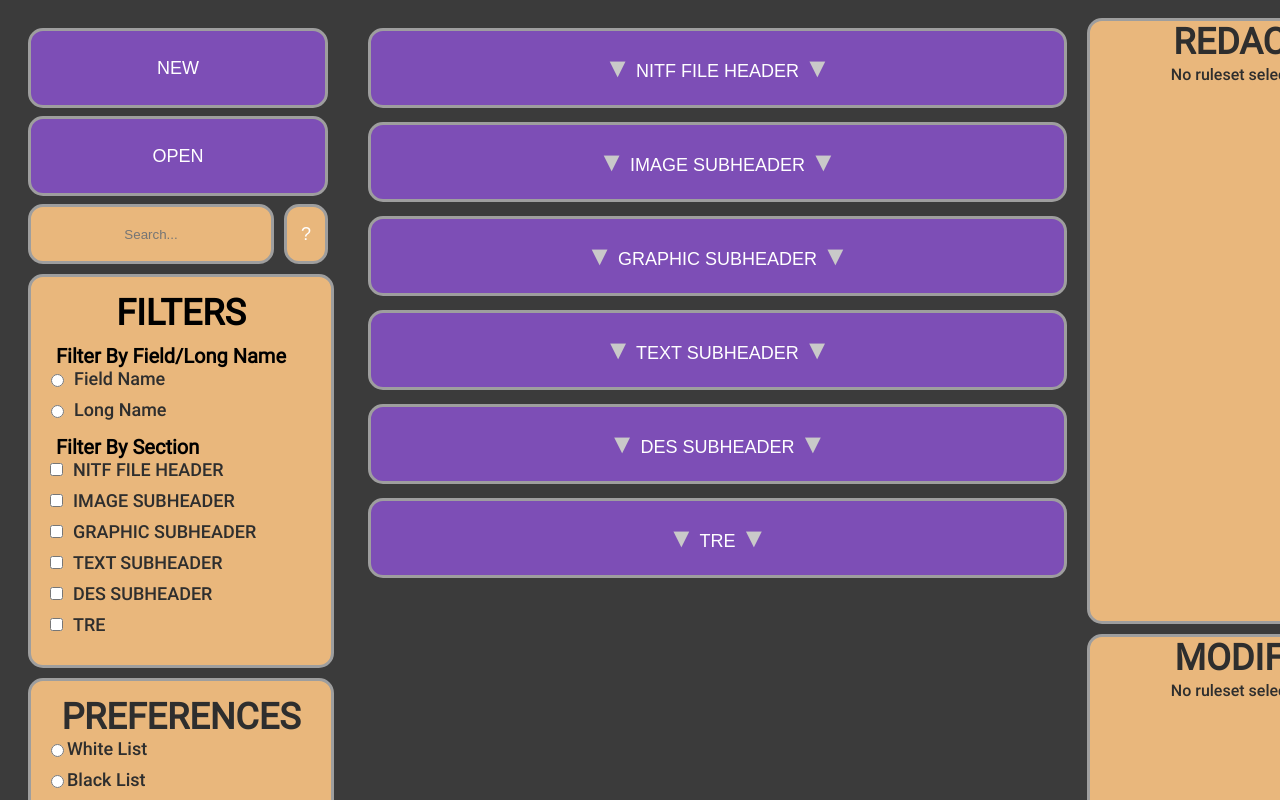
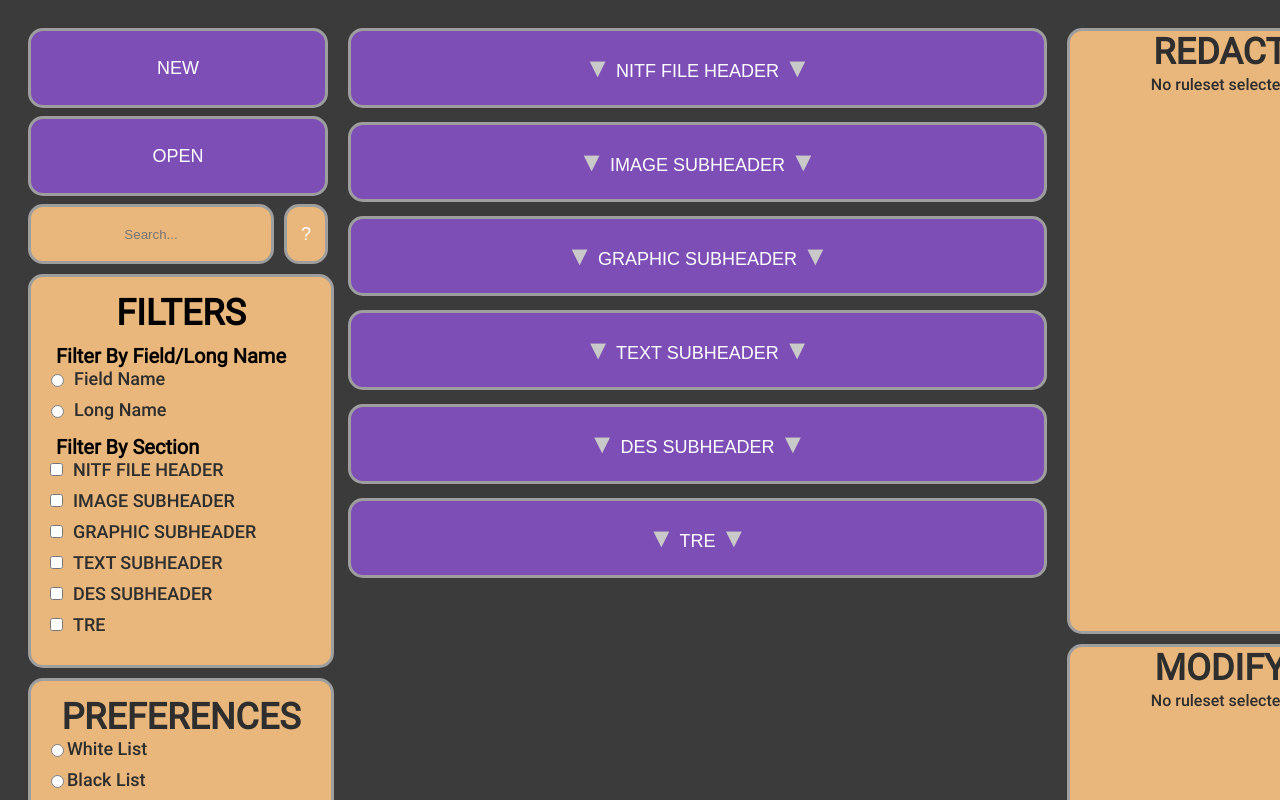
Before and after one commit to aramis-matos/RE-UI-Remake, a React (Vite) app: page / in a window 1280 px wide. Shown: the top 800 px of the page. Built offline with nearby package versions, Linux system fonts and the light colour scheme; the HTML template or start-up script is replaced by a standard one.

Commit message:
fixed some margins

```diff
--- a/src/index.css
+++ b/src/index.css
@@ -127,7 +127,7 @@ GROUPING BY PAGE SIDES. DO NOT DELETE BETWEEN THIS AND THE LINE THAT SAYS
 
 /* RULESET EDITOR */
 .left-panel {
-  margin: 20px;
+  margin: 0px 0px 0px 20px;
   display: flex;
   flex-direction: column;
   max-width: 300px;
@@ -673,6 +673,7 @@ button.delete {
   position: relative;
 }
 .redact-div {
+  margin-top: 20px;
   height: 600px;
 }
 .redact-div h2 {
```
